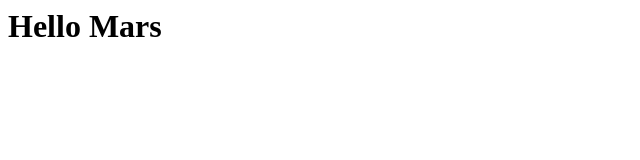
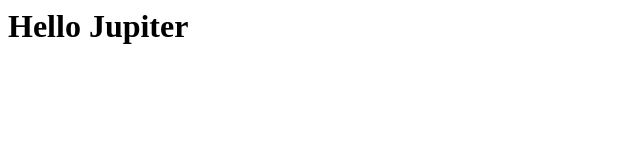
Before and after one commit to johnpaullazaro/GitAngularPHDemo, a plain HTML site: page index.html in a window 1280 px wide. Shown: the full height of the page, 0-640 px from the left. Drawn offline with Linux system fonts and the light colour scheme.

Commit message:
change text to jupiter

```diff
--- a/index.html
+++ b/index.html
@@ -6,6 +6,6 @@
     <title>Document</title>
 </head>
 <body>
-    <h1>Hello Mars</h1>
+    <h1>Hello Jupiter</h1>
 </body>
 </html>
```
